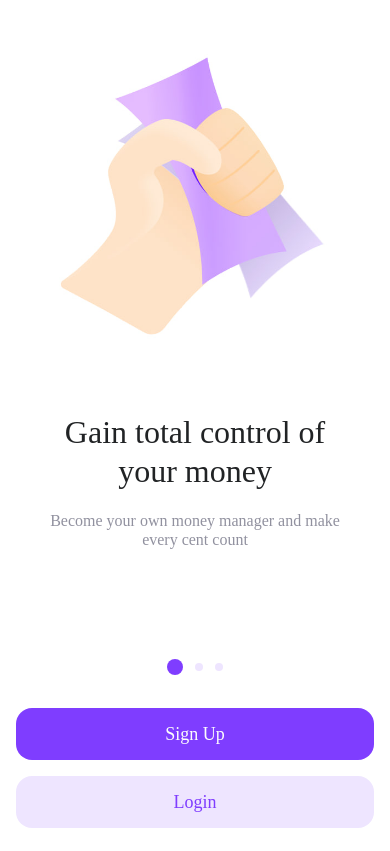
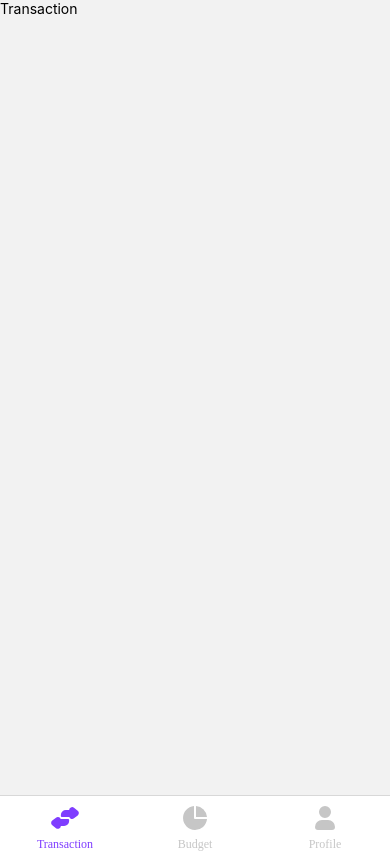
Before and after one commit to koejdga/FinanceHelper, a React Native app: screen /MainApp in a window 390 px wide. Built offline with nearby package versions, Linux system fonts and the light colour scheme.

Commit message:
:sparkles: Add tab navigation

```diff
--- a/App.tsx
+++ b/App.tsx
@@ -1,8 +1,9 @@
 import { NavigationContainer } from "@react-navigation/native";
 import { createNativeStackNavigator } from "@react-navigation/native-stack";
-import Launch from "./app/screens/Launch";
-import Login from "./app/screens/Login";
-import OnboardingScreen from "./app/screens/OnboardingScreen";
+import Launch from "@/app/screens/Launch";
+import Login from "@/app/screens/Login";
+import OnboardingScreen from "@/app/screens/OnboardingScreen";
+import MainApp from "@/app/screens/MainApp";
 
 const Stack = createNativeStackNavigator();
 
@@ -10,7 +11,7 @@ const App = () => {
   return (
     <NavigationContainer>
       <Stack.Navigator
-        initialRouteName="OnboardingScreen"
+        initialRouteName="MainApp"
         screenOptions={{ headerShown: false }}
       >
         <Stack.Screen name="Login" component={Login} />
@@ -20,6 +21,7 @@ const App = () => {
           initialParams={{ screenNumber: 1 }}
         />
         <Stack.Screen name="Launch" component={Launch} />
+        <Stack.Screen name="MainApp" component={MainApp} />
       </Stack.Navigator>
     </NavigationContainer>
   );
--- /dev/null
+++ b/app/components/SingleBottomTab.tsx
@@ -0,0 +1,50 @@
+import React, { ReactNode } from "react";
+import { Text, View } from "react-native";
+import { Accent } from "../constants/Colors";
+import { FontNames, Fonts } from "../constants/Fonts";
+import BudgetIcon from "./icons/BudgetIcon";
+import ProfileIcon from "./icons/ProfileIcon";
+import TransactionIcon from "./icons/TransactionIcon";
+
+export enum TabNames {
+  TRANSACTION = "Transaction",
+  BUDGET = "Budget",
+  PROFILE = "Profile",
+}
+
+const TabsConfig: Record<
+  TabNames,
+  { icon: (color: string) => JSX.Element; title: string }
+> = {
+  [TabNames.TRANSACTION]: {
+    icon: (color: string) => <TransactionIcon color={color} />,
+    title: "Transaction",
+  },
+  [TabNames.BUDGET]: {
+    icon: (color: string) => <BudgetIcon color={color} />,
+    title: "Budget",
+  },
+  [TabNames.PROFILE]: {
+    icon: (color: string) => <ProfileIcon color={color} />,
+    title: "Profile",
+  },
+};
+
+type Props = {
+  tabName: TabNames;
+  focused?: boolean;
+};
+
+const SingleBottomTab: React.FC<Props> = ({ tabName, focused = false }) => {
+  const color = focused ? Accent[100] : "#C6C6C6";
+  return (
+    <View style={{ alignItems: "center", gap: 4, marginTop: 11 }}>
+      {TabsConfig[tabName].icon(color)}
+      <Text style={[Fonts[FontNames.TINY], { color }]}>
+        {TabsConfig[tabName].title}
+      </Text>
+    </View>
+  );
+};
+
+export default SingleBottomTab;
--- a/app/components/SmallDot.tsx
+++ b/app/components/SmallDot.tsx
@@ -1,5 +1,4 @@
-import { StyleSheet, Text, View } from "react-native";
-import React from "react";
+import { StyleSheet, View } from "react-native";
 import { Accent } from "../constants/Colors";
 
 const SmallDot = () => {
--- /dev/null
+++ b/app/components/icons/BudgetIcon.tsx
@@ -0,0 +1,11 @@
+import Svg, { Path, SvgProps } from "react-native-svg";
+const SvgComponent = (props: SvgProps) => (
+  <Svg width={32} height={32} fill="none" {...props}>
+    <Path fill={props.color || "#000"} d="M28 15H17V4a12 12 0 0 1 11 11Z" />
+    <Path
+      fill={props.color || "#000"}
+      d="M28 17A12 12 0 1 1 15 4v12a1 1 0 0 0 1 1h12Z"
+    />
+  </Svg>
+);
+export default SvgComponent;
--- /dev/null
+++ b/app/components/icons/ProfileIcon.tsx
@@ -0,0 +1,10 @@
+import Svg, { Path, SvgProps } from "react-native-svg";
+const SvgComponent = (props: SvgProps) => (
+  <Svg width={32} height={32} fill="none" {...props}>
+    <Path
+      fill={props.color || "#000"}
+      d="M16 16.07a6 6 0 1 0 0-12 6 6 0 0 0 0 12ZM19 18h-6a7 7 0 0 0-7 7 3 3 0 0 0 3 3h14a3 3 0 0 0 3-3 7 7 0 0 0-7-7Z"
+    />
+  </Svg>
+);
+export default SvgComponent;
--- /dev/null
+++ b/app/components/icons/TransactionIcon.tsx
@@ -0,0 +1,11 @@
+import Svg, { Path, SvgProps } from "react-native-svg";
+
+const SvgComponent = (props: SvgProps) => (
+  <Svg width={32} height={32} fill="none" {...props}>
+    <Path
+      fill={props.color || "#000"}
+      d="M20.13 17.93v1a5 5 0 0 1-5 5h-3.26a3 3 0 0 1-1.68 2.61 2.94 2.94 0 0 1-1.32.31A3 3 0 0 1 7 26.21L3.29 23.3a3 3 0 0 1 0-4.74L7 15.65a3 3 0 0 1 3.21-.34 2.86 2.86 0 0 1 1.46 1.62h7.43a1.001 1.001 0 0 1 1.03 1ZM29.87 11.07a3 3 0 0 1-1.16 2.37L25 16.35a3.09 3.09 0 0 1-1.89.65 2.94 2.94 0 0 1-1.32-.31 2.86 2.86 0 0 1-1.46-1.62h-7.46a1 1 0 0 1-1-1v-1a5 5 0 0 1 5-5h3.26A3 3 0 0 1 25 5.79l3.71 2.91a3 3 0 0 1 1.16 2.37Z"
+    />
+  </Svg>
+);
+export default SvgComponent;
--- /dev/null
+++ b/app/screens/Budget.tsx
@@ -0,0 +1,11 @@
+import { SafeAreaView, Text } from "react-native";
+
+const Budget = () => {
+  return (
+    <SafeAreaView>
+      <Text>Budget</Text>
+    </SafeAreaView>
+  );
+};
+
+export default Budget;
--- /dev/null
+++ b/app/screens/MainApp.tsx
@@ -0,0 +1,45 @@
+import SingleBottomTab, { TabNames } from "../components/SingleBottomTab";
+import Budget from "@/app/screens/Budget";
+import Profile from "@/app/screens/Profile";
+import Transaction from "@/app/screens/Transaction";
+import { createBottomTabNavigator } from "@react-navigation/bottom-tabs";
+
+const Tab = createBottomTabNavigator();
+
+const MainApp = () => {
+  return (
+    <Tab.Navigator
+      screenOptions={({ route }) => ({
+        tabBarIcon: ({ focused, color, size }) => {
+          switch (route.name) {
+            case TabNames.TRANSACTION:
+              return (
+                <SingleBottomTab
+                  tabName={TabNames.TRANSACTION}
+                  focused={focused}
+                />
+              );
+            case TabNames.BUDGET:
+              return (
+                <SingleBottomTab tabName={TabNames.BUDGET} focused={focused} />
+              );
+            case TabNames.PROFILE:
+              return (
+                <SingleBottomTab tabName={TabNames.PROFILE} focused={focused} />
+              );
+          }
+        },
+        tabBarActiveTintColor: "black",
+        tabBarInactiveTintColor: "black",
+        tabBarShowLabel: false,
+        headerShown: false,
+      })}
+    >
+      <Tab.Screen name={TabNames.TRANSACTION} component={Transaction} />
+      <Tab.Screen name={TabNames.BUDGET} component={Budget} />
+      <Tab.Screen name={TabNames.PROFILE} component={Profile} />
+    </Tab.Navigator>
+  );
+};
+
+export default MainApp;
--- /dev/null
+++ b/app/screens/Profile.tsx
@@ -0,0 +1,11 @@
+import { SafeAreaView, Text } from "react-native";
+
+const Profile = () => {
+  return (
+    <SafeAreaView>
+      <Text>Profile</Text>
+    </SafeAreaView>
+  );
+};
+
+export default Profile;
--- /dev/null
+++ b/app/screens/Transaction.tsx
@@ -0,0 +1,11 @@
+import { SafeAreaView, Text } from "react-native";
+
+const Transaction = () => {
+  return (
+    <SafeAreaView>
+      <Text>Transaction</Text>
+    </SafeAreaView>
+  );
+};
+
+export default Transaction;
--- a/package.json
+++ b/package.json
@@ -16,6 +16,7 @@
   },
   "dependencies": {
     "@expo/vector-icons": "^14.0.0",
+    "@react-navigation/bottom-tabs": "^6.5.20",
     "@react-navigation/native": "^6.0.2",
     "expo": "~51.0.11",
     "expo-constants": "~16.0.2",
@@ -33,6 +34,7 @@
     "react-native-reanimated": "~3.10.1",
     "react-native-safe-area-context": "4.10.1",
     "react-native-screens": "3.31.1",
+    "react-native-svg": "15.2.0",
     "react-native-web": "~0.19.10"
   },
   "devDependencies": {
```
